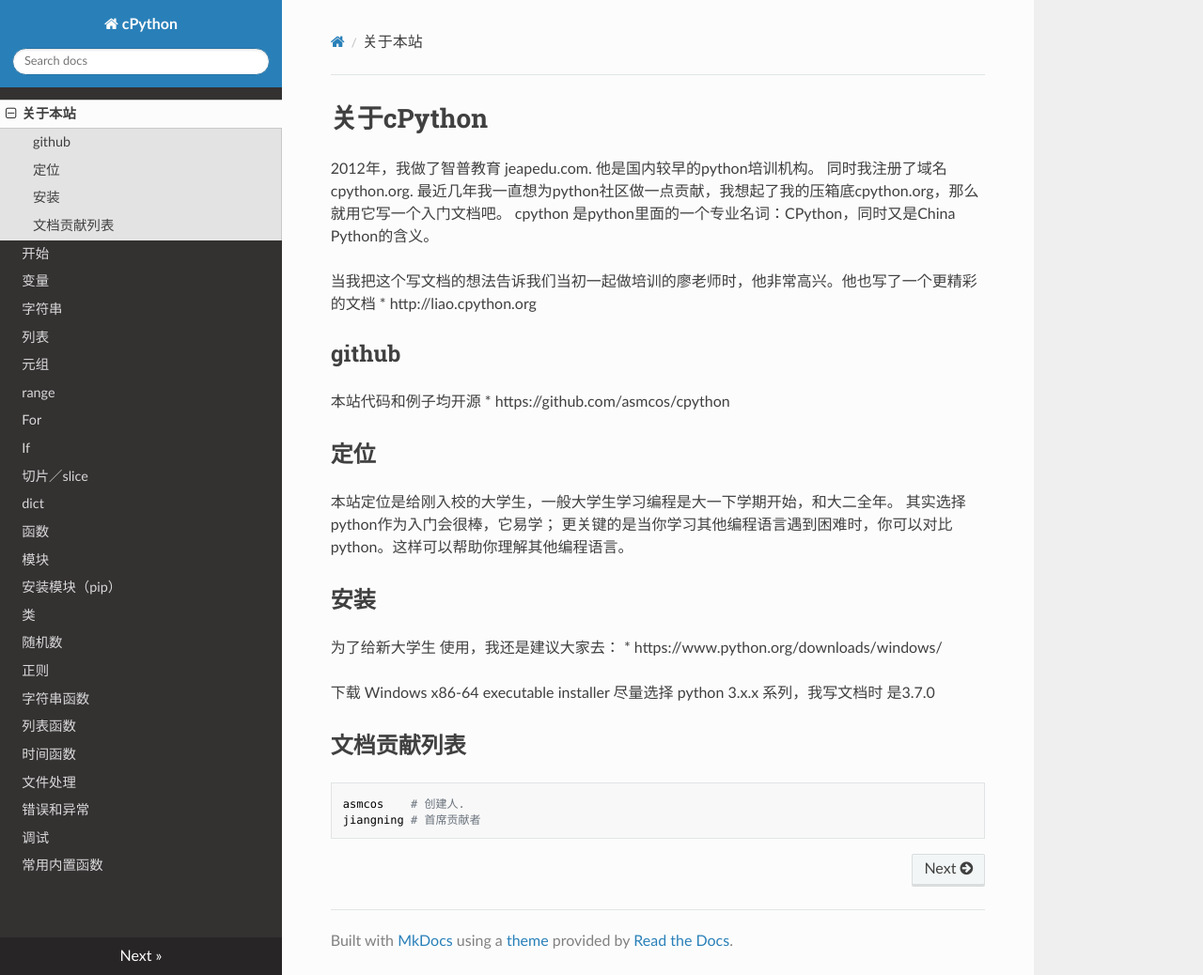
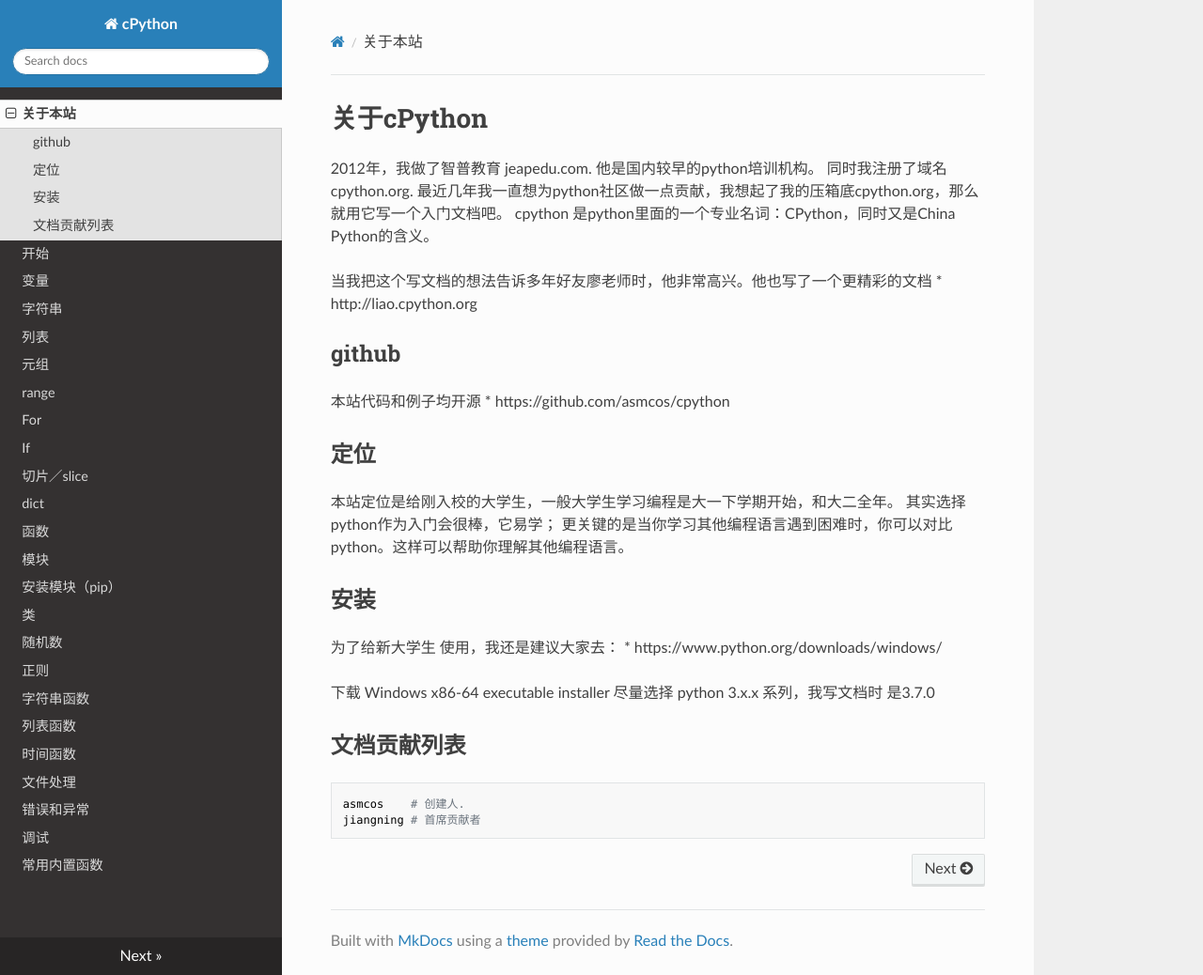
Before and after one commit to asmcos/cpython, an MkDocs documentation site: the page built from docs/index.md, in a window 1280 px wide and 1038 px high. Shown: the whole window at 94% size. Built offline with MkDocs 1.6.1, drawn with Linux system fonts in a browser that asks for light colours; nearby versions of some CDN libraries; old or Windows-style settings are respelled for this version of MkDocs.

Commit message:
修改错别字

```diff
--- a/docs/index.md
+++ b/docs/index.md
@@ -4,7 +4,7 @@
 最近几年我一直想为python社区做一点贡献，我想起了我的压箱底cpython.org，那么就用它写一个入门文档吧。
 cpython 是python里面的一个专业名词：CPython，同时又是China Python的含义。
 
-当我把这个写文档的想法告诉我们当初一起做培训的廖老师时，他非常高兴。他也写了一个更精彩的文档
+当我把这个写文档的想法告诉多年好友廖老师时，他非常高兴。他也写了一个更精彩的文档
 * http://liao.cpython.org
 
 ## github
```
Also changed, not shown: docs/if.md (+1 -1 lines).
